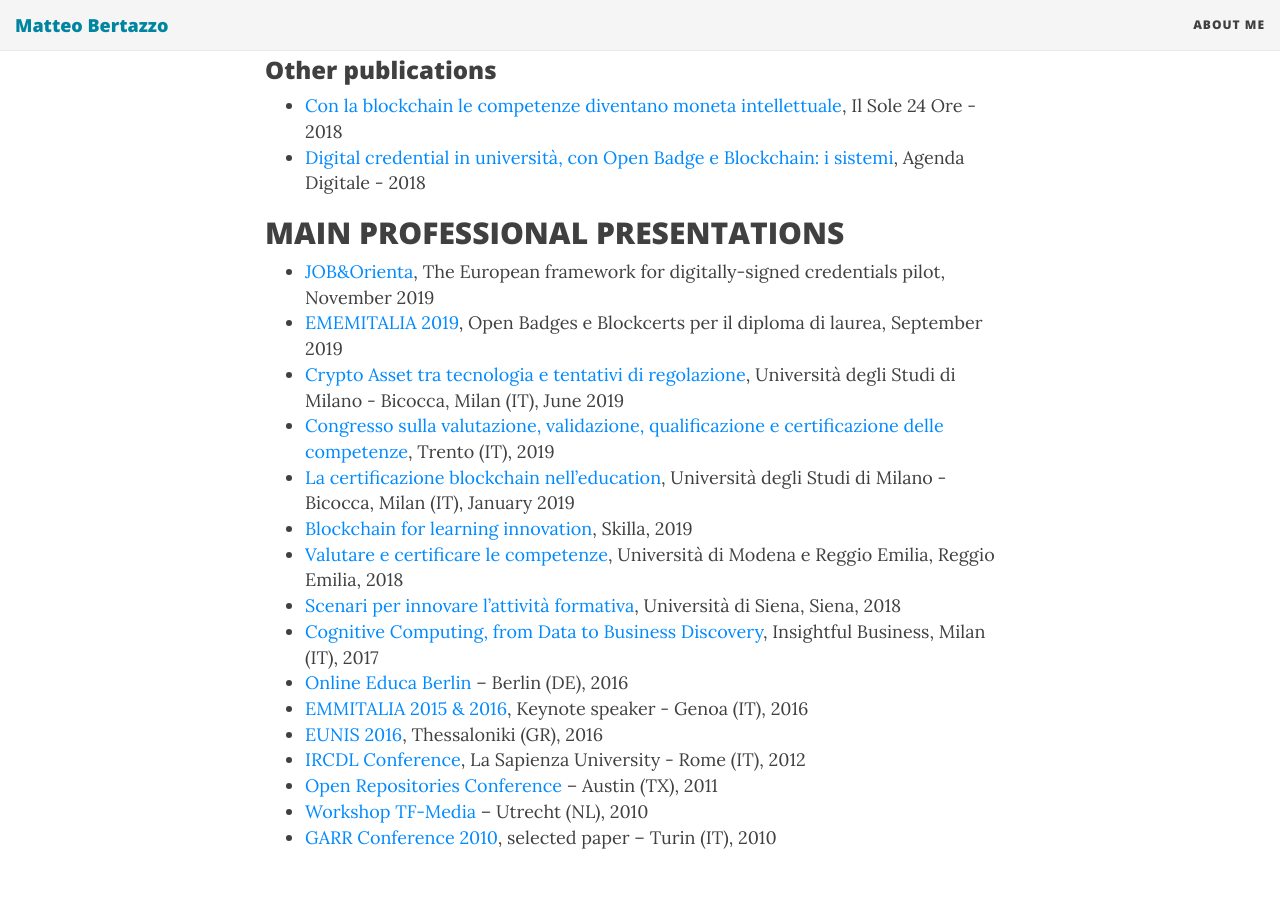
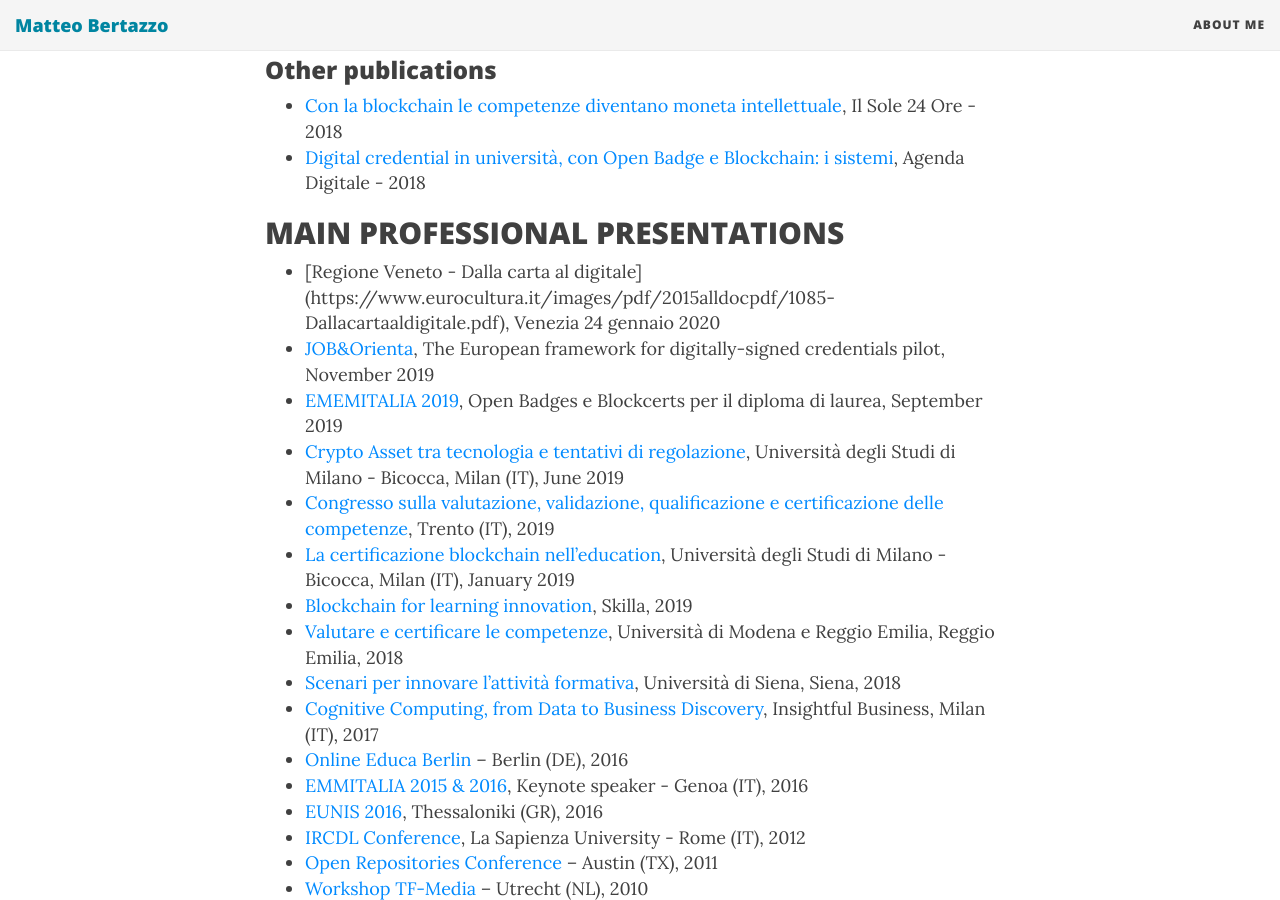
Before and after one commit to mbertazz/mbertazz.github.io, a Jekyll site: the page built from aboutme.md, in a window 1280 px wide and 900 px high, scrolled down 1133 px. Built offline with Jekyll 4.4.1, drawn with Linux system fonts in a browser that asks for light colours; nearby versions of some CDN libraries.

Commit message:
new presentaion

```diff
--- a/aboutme.md
+++ b/aboutme.md
@@ -28,6 +28,7 @@
 - [Digital credential in università, con Open Badge e Blockchain: i sistemi](https://www.agendadigitale.eu/cultura-digitale/digital-credential-in-universita-con-open-badge-e-blockchain-i-sistemi/), Agenda Digitale - 2018
 
 ## MAIN PROFESSIONAL PRESENTATIONS
+- [Regione Veneto - Dalla carta al digitale] (https://www.eurocultura.it/images/pdf/2015alldocpdf/1085-Dallacartaaldigitale.pdf), Venezia 24 gennaio 2020
 - [JOB&Orienta](https://www.joborienta.info/), The European framework for digitally-signed credentials pilot, November 2019
 - [EMEMITALIA 2019](https://ememitalia.org/), Open Badges e Blockcerts per il diploma di laurea, September 2019
 - [Crypto Asset tra tecnologia e tentativi di regolazione](https://cryptoassetlab.diseade.unimib.it/2019/05/10/presentation.html), Università degli Studi di Milano - Bicocca, Milan (IT), June 2019
```
